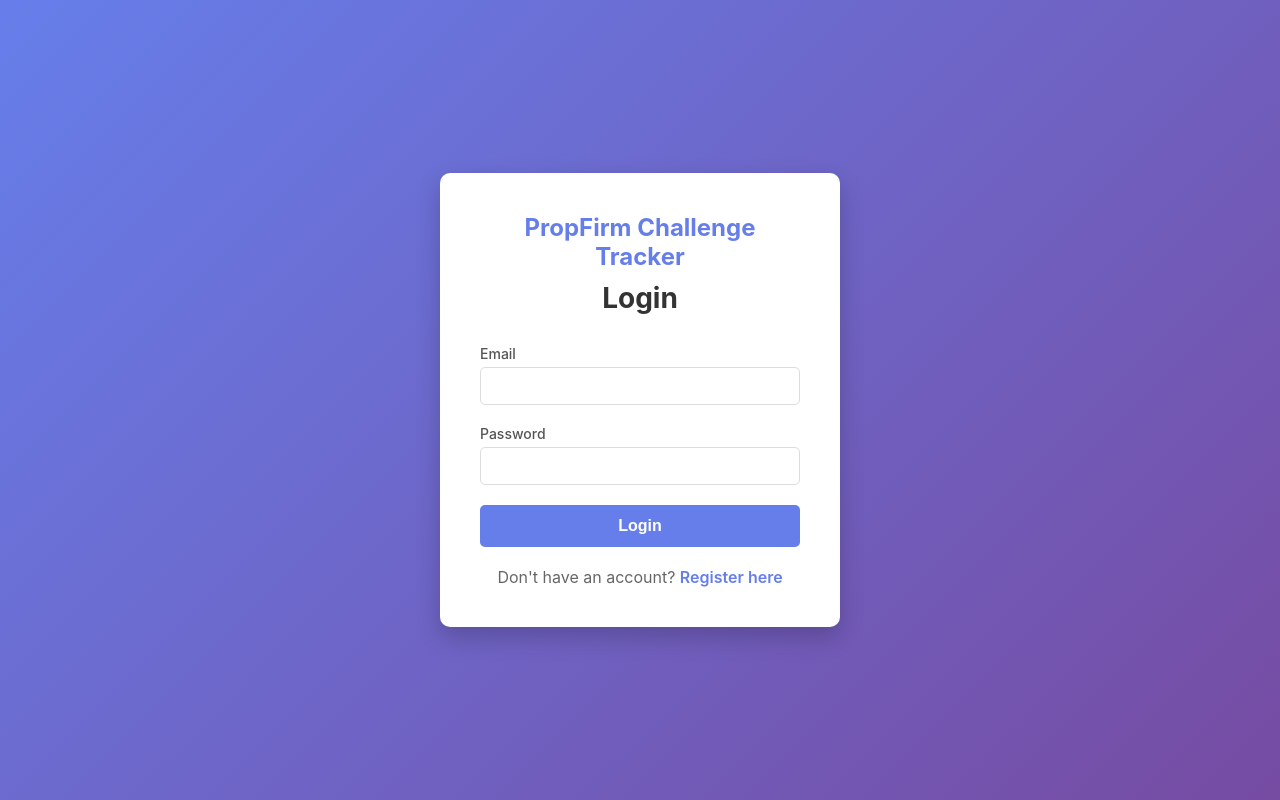
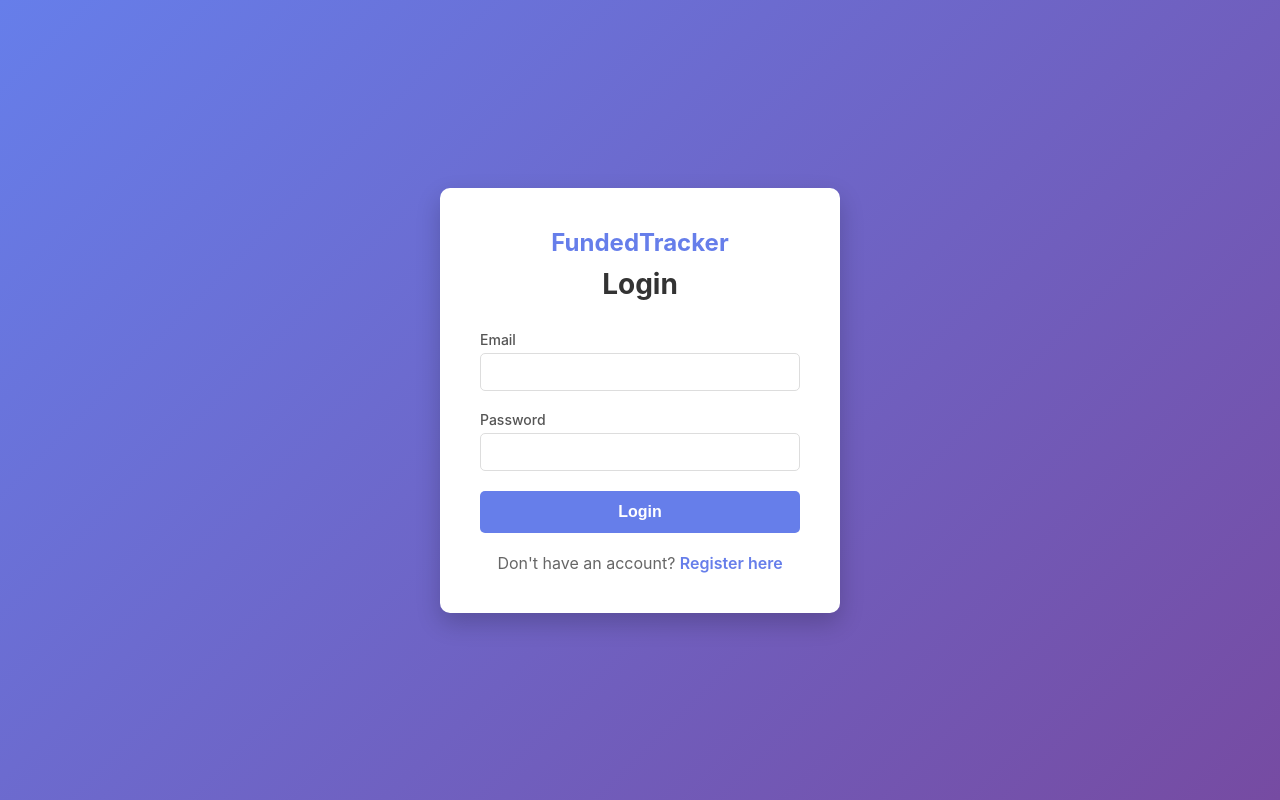
Before and after one commit to JakubLares/FundingTracker, a React app in the folder frontend/: page /login in a window 1280 px wide. Built offline with nearby package versions, Linux system fonts and the light colour scheme; no server answers; the HTML template or start-up script is replaced by a standard one.

Commit message:
feat: Rebrand from 'PropFirm Tracker' to 'FundedTracker'

```diff
--- a/frontend/src/components/Layout.tsx
+++ b/frontend/src/components/Layout.tsx
@@ -23,7 +23,7 @@ const Layout: React.FC<LayoutProps> = ({ children }) => {
     <div className="layout">
       <nav className="navbar">
         <div className="nav-brand">
-          <h2>PropFirm Tracker</h2>
+          <h2>FundedTracker</h2>
         </div>
         {user && (
           <div className="nav-links">
--- a/frontend/src/pages/Login.tsx
+++ b/frontend/src/pages/Login.tsx
@@ -29,7 +29,7 @@ const Login: React.FC = () => {
   return (
     <div className="auth-container">
       <div className="auth-card">
-        <h1>PropFirm Challenge Tracker</h1>
+        <h1>FundedTracker</h1>
         <h2>Login</h2>
         {error && <div className="error-message">{error}</div>}
         <form onSubmit={handleSubmit}>
--- a/frontend/src/pages/Register.tsx
+++ b/frontend/src/pages/Register.tsx
@@ -37,7 +37,7 @@ const Register: React.FC = () => {
   return (
     <div className="auth-container">
       <div className="auth-card">
-        <h1>PropFirm Challenge Tracker</h1>
+        <h1>FundedTracker</h1>
         <h2>Register</h2>
         {error && <div className="error-message">{error}</div>}
         <form onSubmit={handleSubmit}>
```
Also changed, not shown: 1 other file (tests, documents, lock files or other folders).
